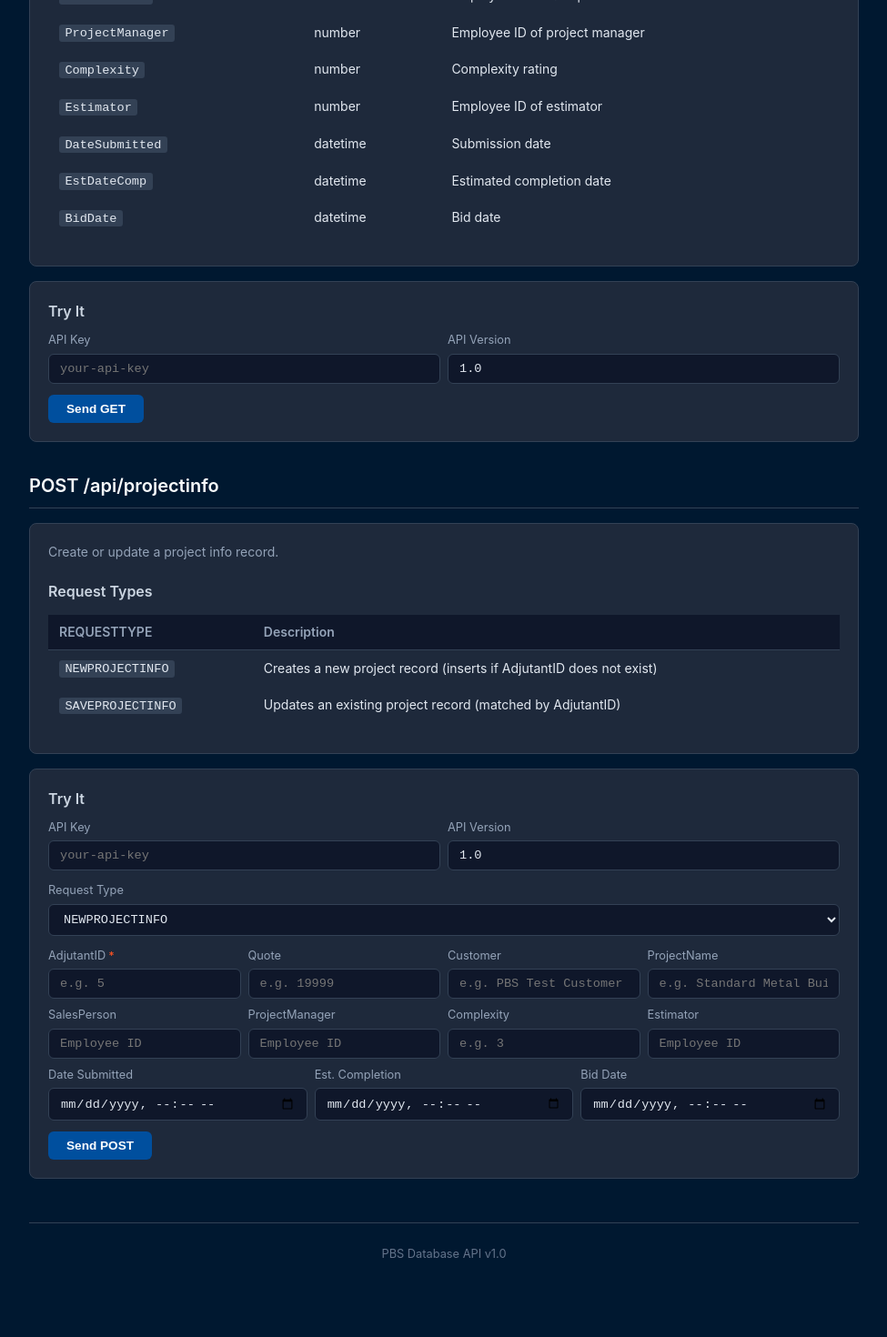
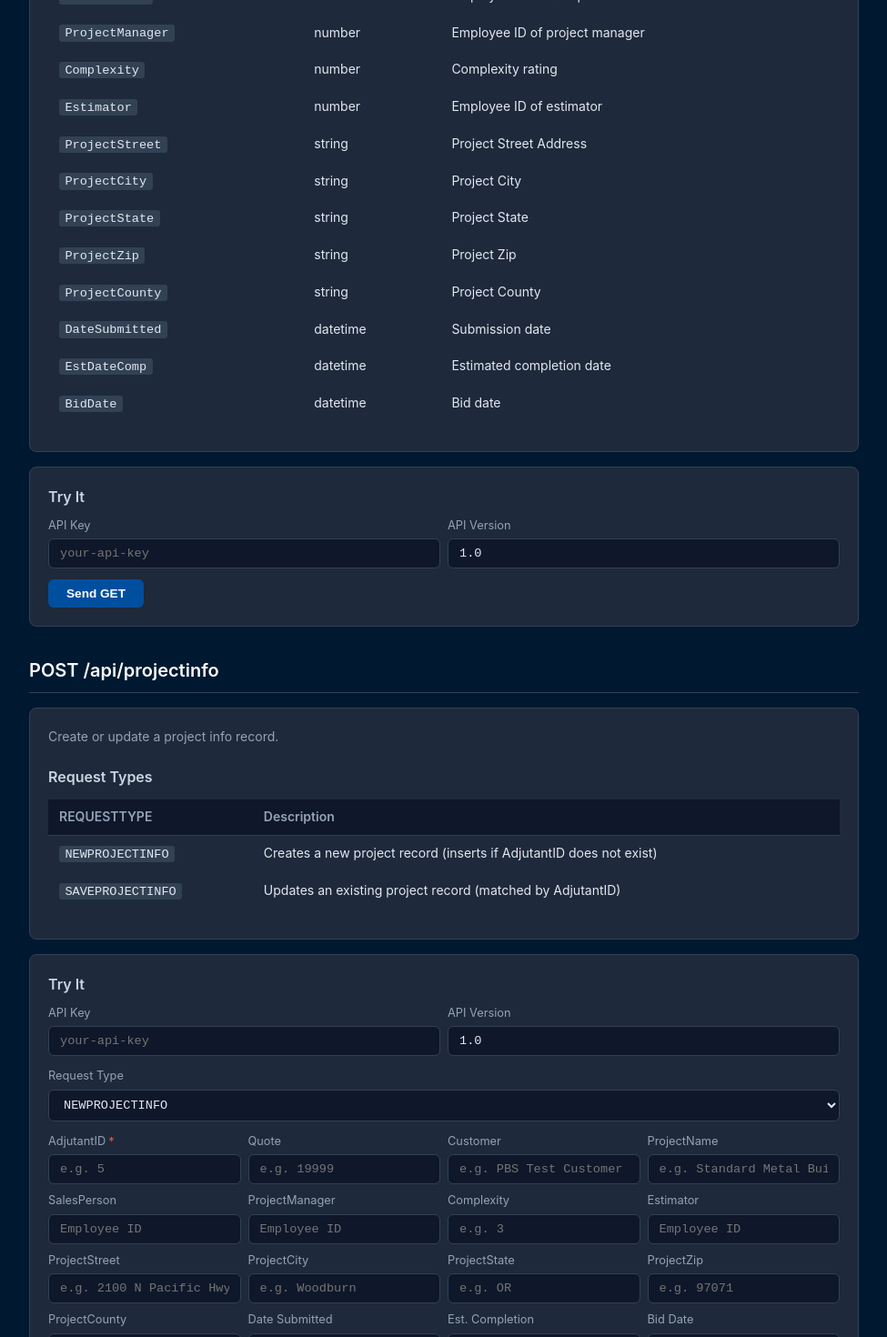
Before and after one commit to PBS-Admin/pbs-database-api, a Next.js app: page /projectinfo in a window 1280 px wide. Shown: the part 720-2190 px from the top of the page at 91% size, without its empty margins (152-1127 px from the left). Before the commit the page ends 2141 px from the top, so only its background shows below. Built offline with nearby package versions, Linux system fonts and the light colour scheme.

Commit message:
Update the ProjectInfo html page

```diff
--- a/app/projectinfo/page.tsx
+++ b/app/projectinfo/page.tsx
@@ -32,6 +32,11 @@ export default function ProjectInfoPage() {
             <tr><td><code className="inline-code">ProjectManager</code></td><td>number</td><td>Employee ID of project manager</td></tr>
             <tr><td><code className="inline-code">Complexity</code></td><td>number</td><td>Complexity rating</td></tr>
             <tr><td><code className="inline-code">Estimator</code></td><td>number</td><td>Employee ID of estimator</td></tr>
+            <tr><td><code className="inline-code">ProjectStreet</code></td><td>string</td><td>Project Street Address</td></tr>
+            <tr><td><code className="inline-code">ProjectCity</code></td><td>string</td><td>Project City</td></tr>
+            <tr><td><code className="inline-code">ProjectState</code></td><td>string</td><td>Project State</td></tr>
+            <tr><td><code className="inline-code">ProjectZip</code></td><td>string</td><td>Project Zip</td></tr>
+            <tr><td><code className="inline-code">ProjectCounty</code></td><td>string</td><td>Project County</td></tr>
             <tr><td><code className="inline-code">DateSubmitted</code></td><td>datetime</td><td>Submission date</td></tr>
             <tr><td><code className="inline-code">EstDateComp</code></td><td>datetime</td><td>Estimated completion date</td></tr>
             <tr><td><code className="inline-code">BidDate</code></td><td>datetime</td><td>Bid date</td></tr>
@@ -77,6 +82,11 @@ export default function ProjectInfoPage() {
           { label: "ProjectManager", name: "ProjectManager", type: "number", placeholder: "Employee ID" },
           { label: "Complexity", name: "Complexity", type: "number", placeholder: "e.g. 3" },
           { label: "Estimator", name: "Estimator", type: "number", placeholder: "Employee ID" },
+          { label: "ProjectStreet", name: "ProjectStreet", type: "text", placeholder: "e.g. 2100 N Pacific Hwy" },
+          { label: "ProjectCity", name: "ProjectCity", type: "text", placeholder: "e.g. Woodburn" },
+          { label: "ProjectState", name: "ProjectState", type: "text", placeholder: "e.g. OR" },
+          { label: "ProjectZip", name: "ProjectZip", type: "text", placeholder: "e.g. 97071" },
+          { label: "ProjectCounty", name: "ProjectCounty", type: "text", placeholder: "e.g. Marion" },
           { label: "Date Submitted", name: "DateSubmitted", type: "datetime-local" },
           { label: "Est. Completion", name: "EstDateComp", type: "datetime-local" },
           { label: "Bid Date", name: "BidDate", type: "datetime-local" },
```
